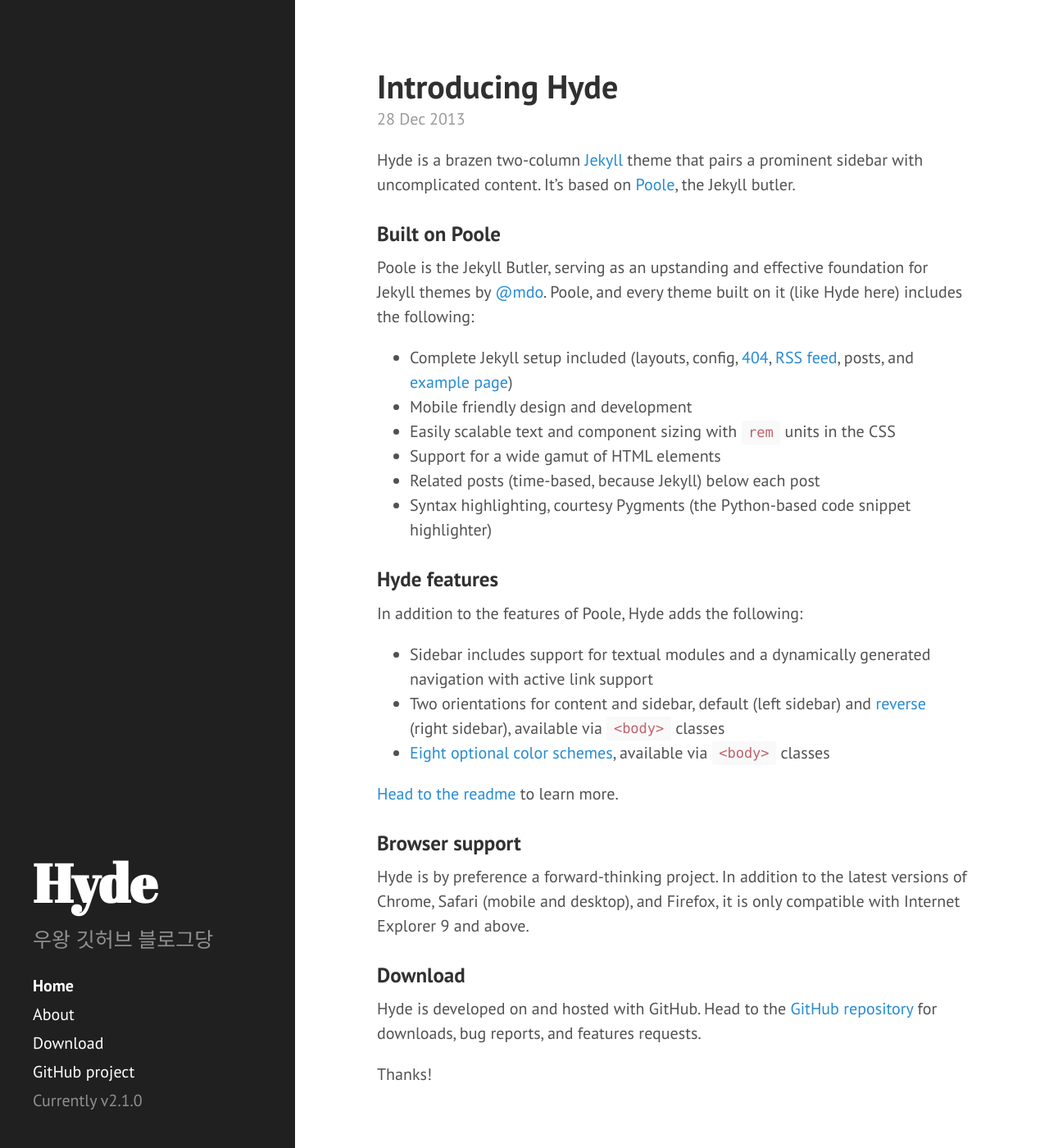
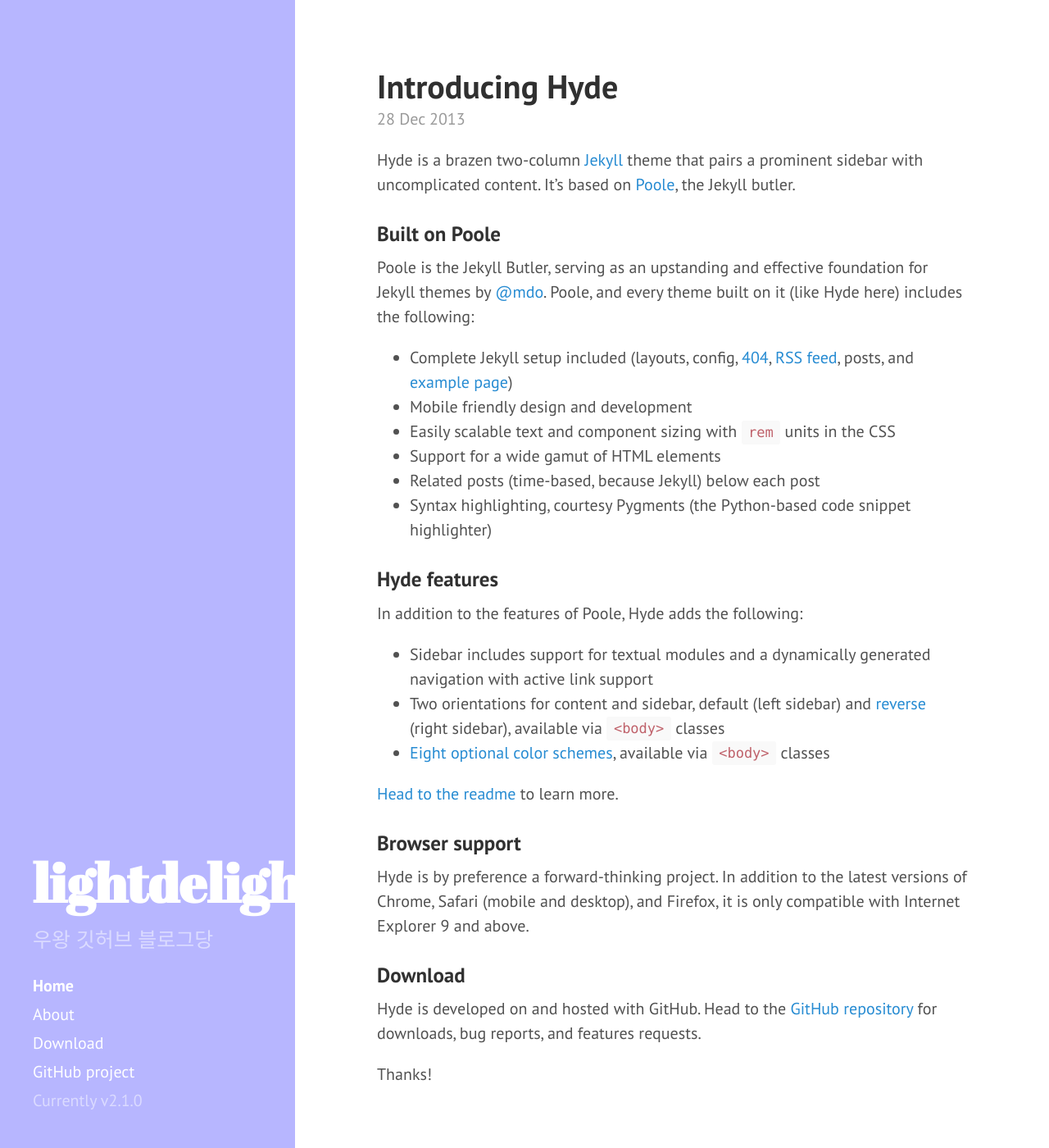
Before and after one commit to lightdelight/lightdelight.github.io, a Jekyll site: the page built from index.html, in a window 1280 px wide and 1400 px high. Shown: the whole window at 82% size. Built offline with Jekyll 4.4.1, drawn with Linux system fonts in a browser that asks for light colours; the list of posts is cut into pages by our own code.

Commit message:
Modify color of sidebar

```diff
--- a/_config.yml
+++ b/_config.yml
@@ -6,7 +6,7 @@ highlighter:      rouge
 permalink:        pretty
 
 # Setup
-title:            Hyde
+title:            lightdelight
 tagline:          'A Jekyll theme'
 description:	  '우왕 깃허브 블로그당'
 # description:      'A brazen two-column <a href="http://jekyllrb.com" target="_blank">Jekyll</a> theme that pairs a prominent sidebar with uncomplicated content. Made by <a href="https://twitter.com/mdo" target="_blank">@mdo</a>.'
--- a/public/css/hyde.css
+++ b/public/css/hyde.css
@@ -57,7 +57,7 @@ html {
   text-align: center;
   padding: 2rem 1rem;
   color: rgba(255,255,255,.5);
-  background-color: #202020;
+  background-color: #B7B6FF;
 }
 @media (min-width: 48em) {
   .sidebar {
```
